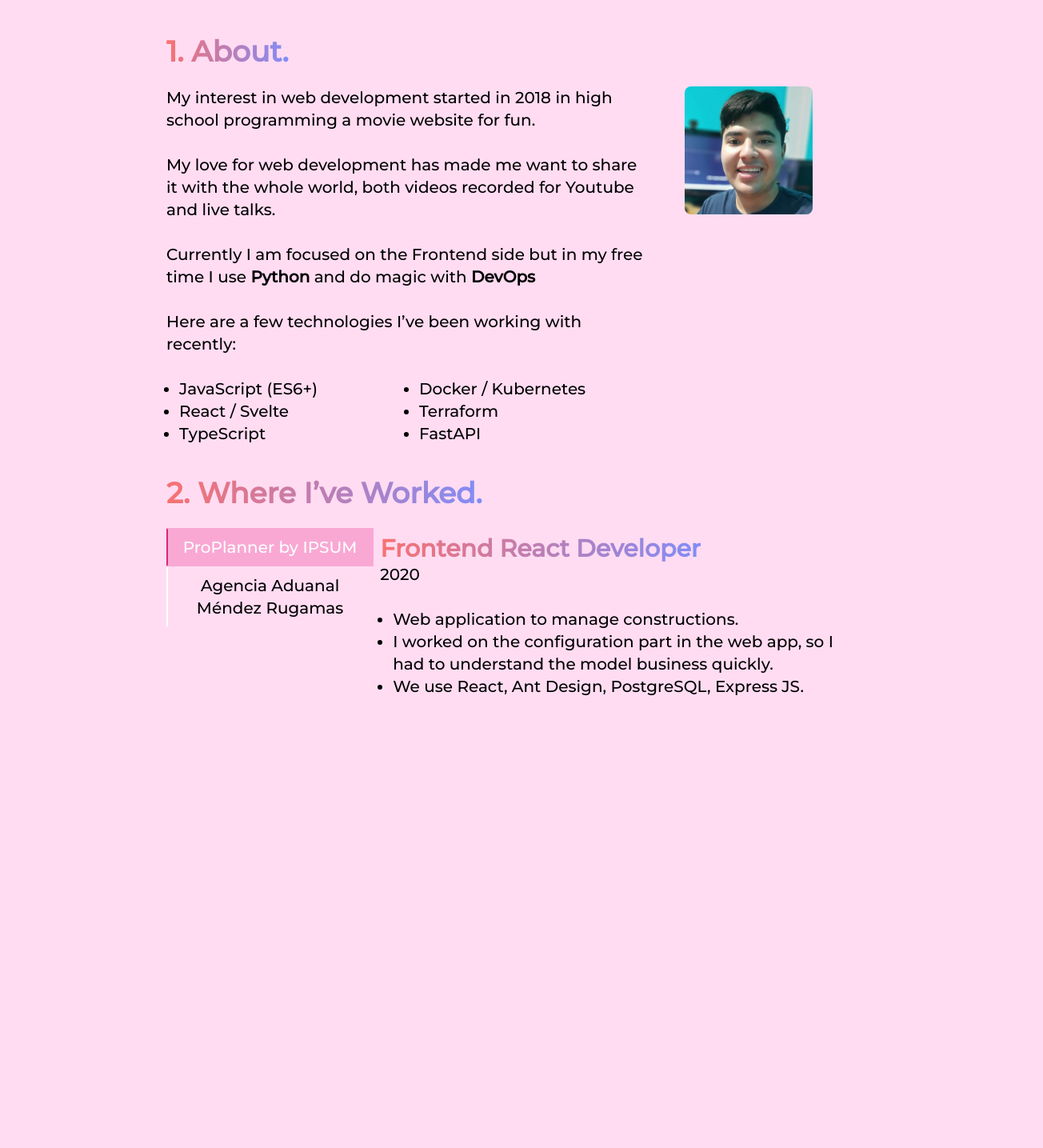
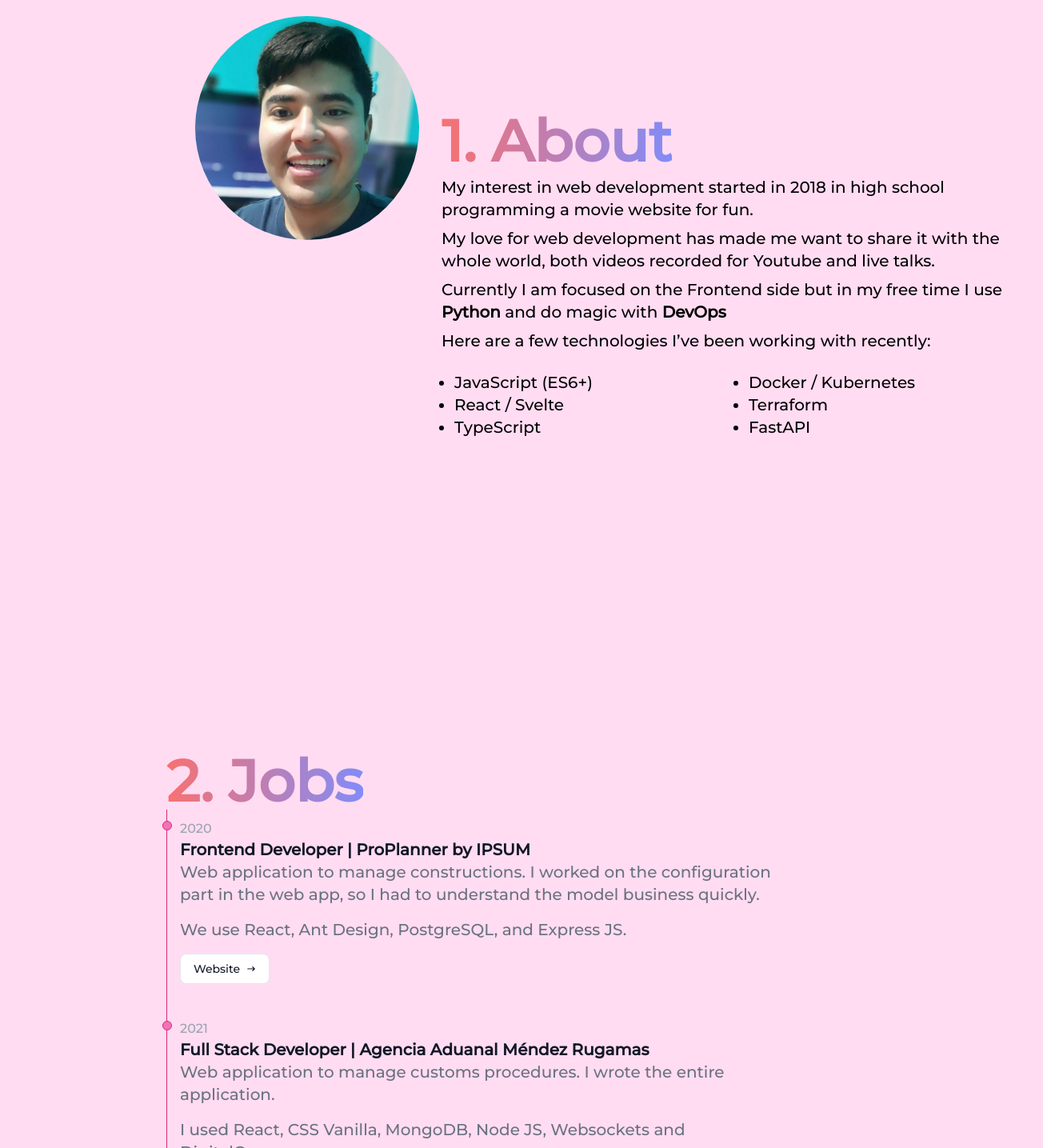
Before and after one commit to nelsoncode019/nelsoncode.dev, a Next.js app: page / in a window 1280 px wide. Shown: the part 860-2295 px from the top of the page at 80% size, 1304 px wide, since content can reach past the window. Before the commit the page ends 1748 px from the top, so only its background shows below. Built offline with nearby package versions, Linux system fonts and the light colour scheme.

Commit message:
[FIX] jobs and about

```diff
--- a/pages/index.jsx
+++ b/pages/index.jsx
@@ -7,20 +7,23 @@ export default function Home() {
   return (
     <>
       <Head>
-        <title>NelsonCode</title>
+        <title>Nelson Hernández | NelsonCode</title>
         <meta
           name="description"
           content="Hola, soy Nelson Hernández amante de Python & JavaScript, me gusta enseñar las tecnologías que voy aprendiendo"
         />
         <link rel="icon" href="/favicon.ico" />
       </Head>
-
-      <div className="grid h-screen" style={{ gridTemplateColumns: "90% 10%" }}>
-        <div className="p-3 md:pl-52 md:pt-28">
+      <div className="m-auto">
+        <div className="grid h-screen grid-box-init">
+          <div className="hidden md:block">
+            <p className="mt-96 -rotate-90">nelsonher019@gmail.com</p>
+          </div>
+          <div className="p-4 md:pt-28">
             <div>
-            <p className="pt-2 text-xl">Hi, my name is</p>
+              <p className="pt-2 text-xl md:text-2xl">Hi, my name is</p>
             </div>
-          <div className="text-4xl md:text-6xl font-extrabold pt-2">
+            <div className="text-4xl md:text-7xl font-extrabold pt-2">
               <span className="bg-clip-text text-transparent bg-gradient-to-r  from-red-400 to-indigo-400">
                 Nelson Hernández.
               </span>
@@ -48,7 +51,7 @@ export default function Home() {
             </div>
           </div>
 
-        <div className="hidden md:block pt-96">
+          <div className="hidden md:block mt-96">
             <div className="flex flex-col gap-4">
               <div>
                 <a href="https://github.com/nelsoncode019">
@@ -165,37 +168,59 @@ export default function Home() {
             </div>
           </div>
         </div>
+      </div>
 
-      {/* ABOUT */}
+      <div className="m-auto">
+        <div className="grid h-screen grid-box-about gap-3">
+          <div className="hidden md:block"></div>
+          <div>
+            <div className="hidden md:block ml-10">
+              <Image
+                className="rounded-full"
+                alt="Nelson Hernández | NelsonCode"
+                src="/nelson.jpg"
+                height="900px"
+                width="900px"
+              />
+            </div>
 
-      <div className="p-4 m-auto max-w-4xl">
-        <div className="text-4xl font-extrabold pt-2">
+            <div className="md:hidden flex justify-center">
+              <Image
+                className="rounded-full"
+                alt="Nelson Hernández | NelsonCode"
+                src="/nelson.jpg"
+                height={250}
+                width={250}
+              />
+            </div>
+          </div>
+          <div className="p-4 md:pt-28">
+            <div className="text-4xl md:text-7xl font-extrabold pt-2">
               <span className="bg-clip-text text-transparent bg-gradient-to-r  from-red-400 to-indigo-400">
-            1. About.
+                1. About
               </span>
             </div>
-        <br />
-        <div className="grid gap-2 text-xl grid-cols-1 md:grid-cols-[600px_minmax(200px,_1fr)_100px]">
+
             <div>
-            <p>
+              <p className="pt-2 text-xl max-w-3xl">
                 My interest in web development started in 2018 in high school
                 programming a movie website for fun.
               </p>
-            <br />
-            <p>
-              My love for web development has made me want to share it with the
-              whole world, both videos recorded for Youtube and live talks.
+              <p className="pt-2 text-xl max-w-3xl">
+                My love for web development has made me want to share it with
+                the whole world, both videos recorded for Youtube and live
+                talks.
+              </p>
+              <p className="pt-2 text-xl max-w-3xl">
+                Currently I am focused on the Frontend side but in my free time
+                I use <strong>Python</strong> and do magic with{" "}
+                <strong>DevOps</strong>
+              </p>
+              <p className="pt-2 text-xl max-w-3xl">
+                Here are a few technologies I’ve been working with recently:
               </p>
               <br />
-            <p>
-              Currently I am focused on the Frontend side but in my free time I
-              use <strong>Python</strong> and do magic with{" "}
-              <strong>DevOps</strong>
-            </p>
-            <br />
-            <p>Here are a few technologies I’ve been working with recently:</p>
-            <br />
-            <div className="grid grid-cols-2">
+              <div className="grid grid-cols-2 text-xl">
                 <div>
                   <ul className="list-disc ml-4">
                     <li>JavaScript (ES6+)</li>
@@ -212,102 +237,75 @@ export default function Home() {
                 </div>
               </div>
             </div>
-          <div>
-            <div className="hidden md:block ml-10">
-              <Image
-                className="rounded-lg"
-                alt="Nelson Hernández | NelsonCode"
-                src="/nelson.jpg"
-                height={900}
-                width={900}
-              />
-            </div>
-
-            <div className=" md:hidden flex justify-center">
-              <Image
-                className="rounded-lg"
-                alt="Nelson Hernández | NelsonCode"
-                src="/nelson.jpg"
-                height={150}
-                width={150}
-              />
           </div>
         </div>
       </div>
+      <div className="m-auto mt-20 md:mt-0">
+        <div className="grid h-screen grid-box-init">
+          <div className="hidden md:block"></div>
+          <div className="p-4 md:pt-28">
+            <div className="text-4xl md:text-7xl font-extrabold pt-2">
+              <span className="bg-clip-text text-transparent bg-gradient-to-r  from-red-400 to-indigo-400">
+                2. Jobs
+              </span>
             </div>
 
-      {/* WORK */}
+            <ol className="pt-2 text-xl max-w-3xl relative border-l border-pink-600 ">
+              <li className="mb-10 ml-4">
+                <div className="absolute w-3 h-3 bg-pink-400 rounded-full mt-1.5 -left-1.5 border border-pink-600" />
+                <time className="mb-1 text-base leading-none text-gray-400">
+                  2020
+                </time>
+                <h3 className="font-semibold text-gray-900">
+                  Frontend Developer | ProPlanner by IPSUM
+                </h3>
+                <p className="mb-4 text-gray-500">
+                  Web application to manage constructions. I worked on the
+                  configuration part in the web app, so I had to understand the
+                  model business quickly.
+                </p>
+                <p className="mb-4 text-gray-500">
+                  We use React, Ant Design, PostgreSQL, and Express JS.
+                </p>
+                <a
+                  href="https://www.proplanner.build/"
+                  className="inline-flex items-center py-2 px-4 text-sm font-medium text-gray-900 bg-white rounded-lg border border-gray-200 hover:bg-gray-100 hover:text-blue-700 focus:z-10 focus:ring-4 focus:outline-none focus:ring-gray-200 focus:text-blue-700 dark:bg-gray-800 dark:text-gray-400 dark:border-gray-600 dark:hover:text-white dark:hover:bg-gray-700 dark:focus:ring-gray-700"
+                >
+                  Website
+                  <svg
+                    className="ml-2 w-3 h-3"
+                    fill="currentColor"
+                    viewBox="0 0 20 20"
+                    xmlns="http://www.w3.org/2000/svg"
+                  >
+                    <path
+                      fillRule="evenodd"
+                      d="M12.293 5.293a1 1 0 011.414 0l4 4a1 1 0 010 1.414l-4 4a1 1 0 01-1.414-1.414L14.586 11H3a1 1 0 110-2h11.586l-2.293-2.293a1 1 0 010-1.414z"
+                      clipRule="evenodd"
+                    />
+                  </svg>
+                </a>
+              </li>
 
-      <div className="p-4 m-auto max-w-4xl hidden md:block">
-        <div className="text-4xl font-extrabold pt-2">
-          <span className="bg-clip-text text-transparent bg-gradient-to-r  from-red-400 to-indigo-400">
-            2. Where I’ve Worked.
-          </span>
+              <li className="mb-10 ml-4">
+                <div className="absolute w-3 h-3 bg-pink-400 rounded-full mt-1.5 -left-1.5 border border-pink-600" />
+                <time className="mb-1 text-base leading-none text-gray-400">
+                  2021
+                </time>
+                <h3 className="font-semibold text-gray-900">
+                  Full Stack Developer | Agencia Aduanal Méndez Rugamas
+                </h3>
+                <p className="mb-4 text-gray-500">
+                  Web application to manage customs procedures. I wrote the
+                  entire application.
+                </p>
+                <p className="mb-4 text-gray-500">
+                  I used React, CSS Vanilla, MongoDB, Node JS, Websockets and
+                  DigitalOcean.{" "}
+                </p>
+              </li>
+            </ol>
           </div>
-        <br />
-        <div
-          className="grid gap-2 text-xl"
-          style={{ gridTemplateColumns: "30% 70%" }}
-        >
-          <div>
-            <div
-              onClick={() => setWork(true)}
-              className={`cursor-pointer text-center border-2 p-2 border-b-transparent border-t-transparent border-r-transparent ${
-                Work
-                  ? "border-l-pink-600 bg-pink-300 text-white"
-                  : "border-l-white"
-              }`}
-            >
-              ProPlanner by IPSUM
-            </div>
-            <div
-              onClick={() => setWork(false)}
-              className={`cursor-pointer text-center border-2 p-2 border-b-transparent border-t-transparent border-r-transparent ${
-                !Work
-                  ? "border-l-pink-600 bg-pink-300 text-white"
-                  : "border-l-white"
-              }`}
-            >
-              Agencia Aduanal Méndez Rugamas
-            </div>
-          </div>
-          {Work ? (
-            <div>
-              <div className="font-extrabold pt-2">
-                <span className="bg-clip-text text-3xl text-transparent bg-gradient-to-r  from-red-400 to-indigo-400">
-                  Frontend React Developer
-                </span>
-              </div>
-              <p>2020</p>
-              <br />
-              <ul className="list-disc ml-4">
-                <li>Web application to manage constructions.</li>
-                <li>
-                  I worked on the configuration part in the web app, so I had to
-                  understand the model business quickly.
-                </li>
-                <li>We use React, Ant Design, PostgreSQL, Express JS.</li>
-              </ul>
-            </div>
-          ) : (
-            <div>
-              <div className="font-extrabold pt-2">
-                <span className="bg-clip-text text-3xl text-transparent bg-gradient-to-r  from-red-400 to-indigo-400">
-                  Full Stack Developer
-                </span>
-              </div>
-              <p>2021</p>
-              <br />
-              <ul className="list-disc ml-4">
-                <li>Web application to manage customs procedures.</li>
-                <li>I wrote the entire application.</li>
-                <li>
-                  I used React, CSS Vanilla, MongoDB, Node JS, Websockets,
-                  DigitalOcean.
-                </li>
-              </ul>
-            </div>
-          )}
         </div>
       </div>
     </>
--- a/styles/globals.css
+++ b/styles/globals.css
@@ -35,3 +35,59 @@ body::-webkit-scrollbar-thumb {
 body::-webkit-scrollbar-thumb:hover {
   background: #dc2777;
 }
+
+@media (min-width: 576px) {
+  .grid-box-init {
+    grid-template-columns: 100%;
+  }
+  .grid-box-about {
+    grid-template-columns: 100%;
+  }
+}
+
+@media (min-width: 960px) {
+  .grid-box-init {
+    grid-template-columns: 15% 75% 10%;
+  }
+  .grid-box-about {
+    grid-template-columns: 15% 25% 60%;
+  }
+}
+
+.cards {
+  display: flex;
+  -webkit-overflow-scrolling: touch;
+  width: 100%;
+  overflow-y: hidden;
+  gap: 25%;
+}
+.card {
+  scroll-snap-align: start;
+  scroll-snap-stop: always;
+  padding: 10px;
+}
+.card > p {
+  width: 250%;
+}
+/* SCROLL CONTAINER */
+.scroll-container {
+  overflow: scroll;
+  height: 50px;
+  width: auto;
+  overflow-y: hidden;
+  transition: 1s;
+}
+.scroll-container::-webkit-scrollbar {
+  background: rgb(221, 210, 210);
+}
+
+/* Handle */
+.scroll-container::-webkit-scrollbar-thumb {
+  background: black;
+  width: 8px;
+}
+/* Handle on hover */
+.scroll-container::-webkit-scrollbar-thumb:hover {
+  background: #dadce0;
+  border-radius: 5px;
+}
```
Lines whose indentation alone changed are shown as unchanged.
